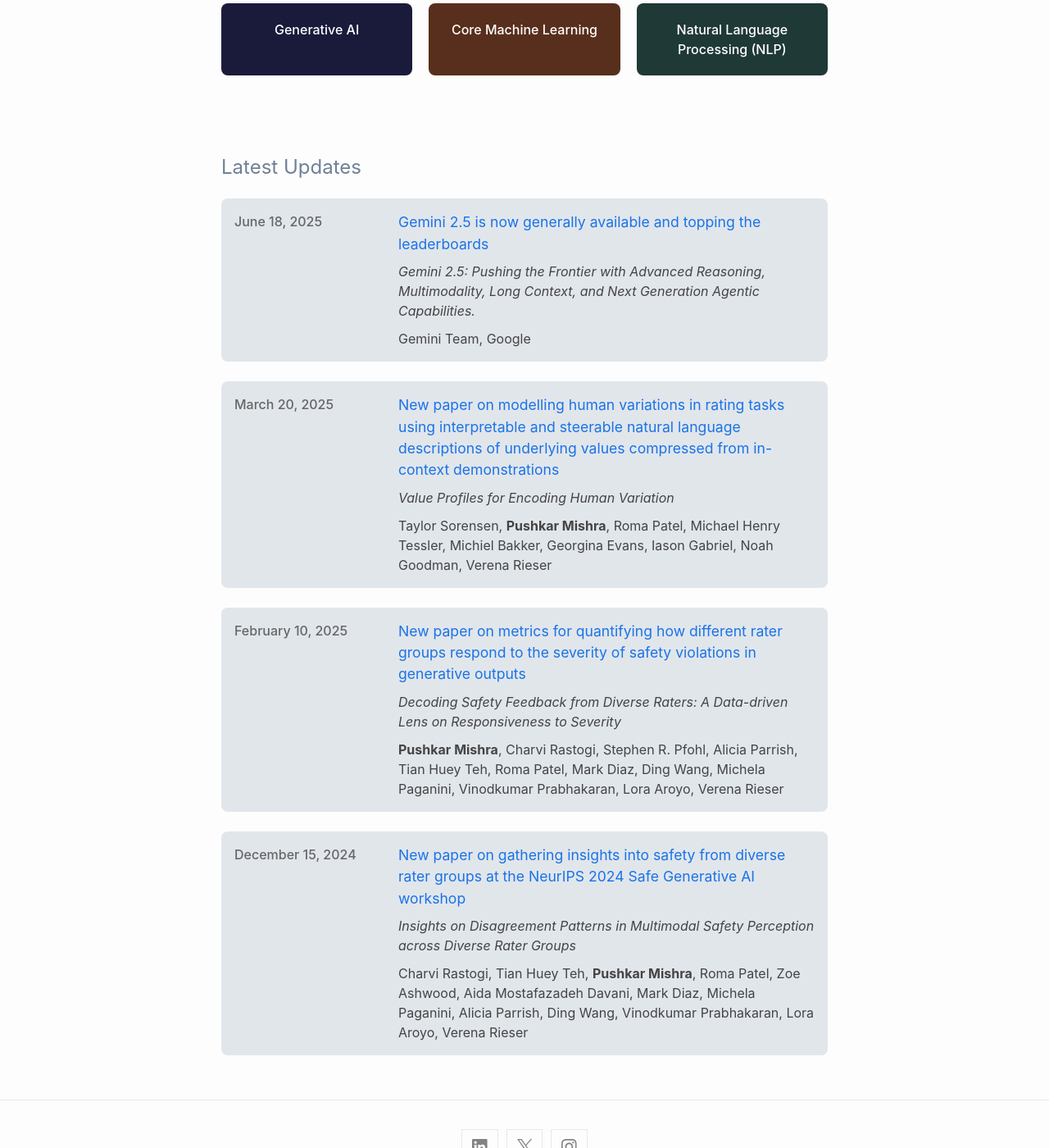
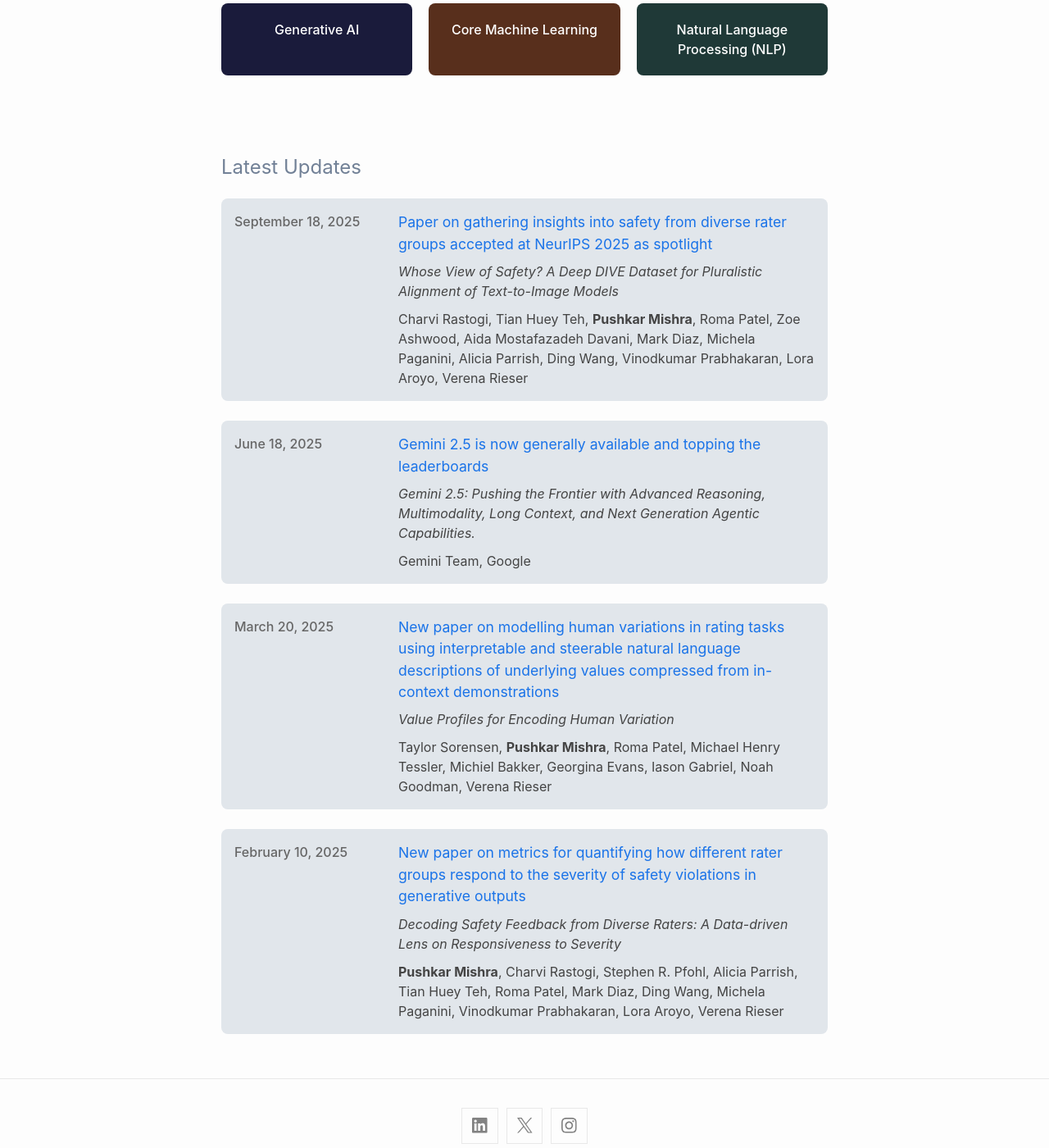
Before and after one commit to pushkarmishra/pushkarmishra.github.io, a Jekyll site: the page built from index.markdown, in a window 1280 px wide and 1400 px high, scrolled down 618 px. Shown: the whole window at 82% size. Built offline with Jekyll 4.4.1, drawn with Linux system fonts in a browser that asks for light colours.

Commit message:
Update updates.yml

```diff
--- a/_data/updates.yml
+++ b/_data/updates.yml
@@ -1,3 +1,11 @@
+- date: 2025-09-18
+  title: "Paper on gathering insights into safety from diverse rater groups accepted at NeurIPS 2025 as spotlight"
+  description: "
+    <i>Whose View of Safety? A Deep DIVE Dataset for Pluralistic Alignment of Text-to-Image Models</i>
+    <p style='padding-top:10px'>Charvi Rastogi, Tian Huey Teh, <b>Pushkar Mishra</b>, Roma Patel, Zoe Ashwood, Aida Mostafazadeh Davani, Mark Diaz, Michela Paganini, Alicia Parrish, Ding Wang, Vinodkumar Prabhakaran, Lora Aroyo, Verena Rieser</p>
+  "
+  link: "https://arxiv.org/abs/2507.13383"
+
 - date: 2025-06-18
   title: "Gemini 2.5 is now generally available and topping the leaderboards"
   description: "
@@ -21,11 +29,3 @@
     <p style='padding-top:10px'><b>Pushkar Mishra</b>, Charvi Rastogi, Stephen R. Pfohl, Alicia Parrish, Tian Huey Teh, Roma Patel, Mark Diaz, Ding Wang, Michela Paganini, Vinodkumar Prabhakaran, Lora Aroyo, Verena Rieser</p>
   "
   link: "https://arxiv.org/abs/2503.05609"
-
-- date: 2024-12-15
-  title: "New paper on gathering insights into safety from diverse rater groups at the NeurIPS 2024 Safe Generative AI workshop"
-  description: "
-    <i>Insights on Disagreement Patterns in Multimodal Safety Perception across Diverse Rater Groups</i>
-    <p style='padding-top:10px'>Charvi Rastogi, Tian Huey Teh, <b>Pushkar Mishra</b>, Roma Patel, Zoe Ashwood, Aida Mostafazadeh Davani, Mark Diaz, Michela Paganini, Alicia Parrish, Ding Wang, Vinodkumar Prabhakaran, Lora Aroyo, Verena Rieser</p>
-  "
-  link: "https://arxiv.org/abs/2410.17032"
```
